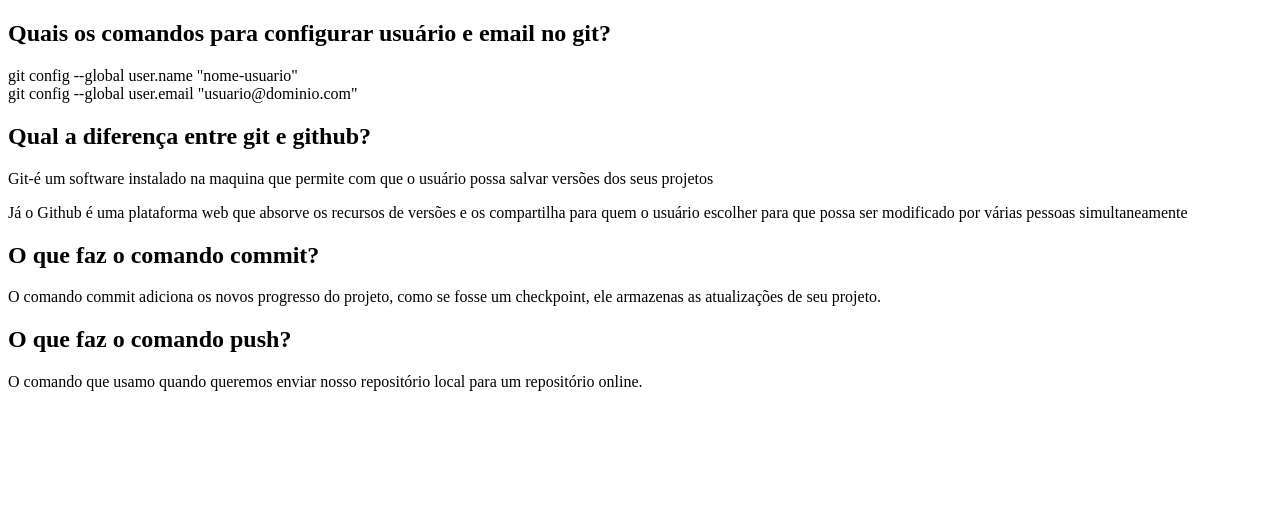
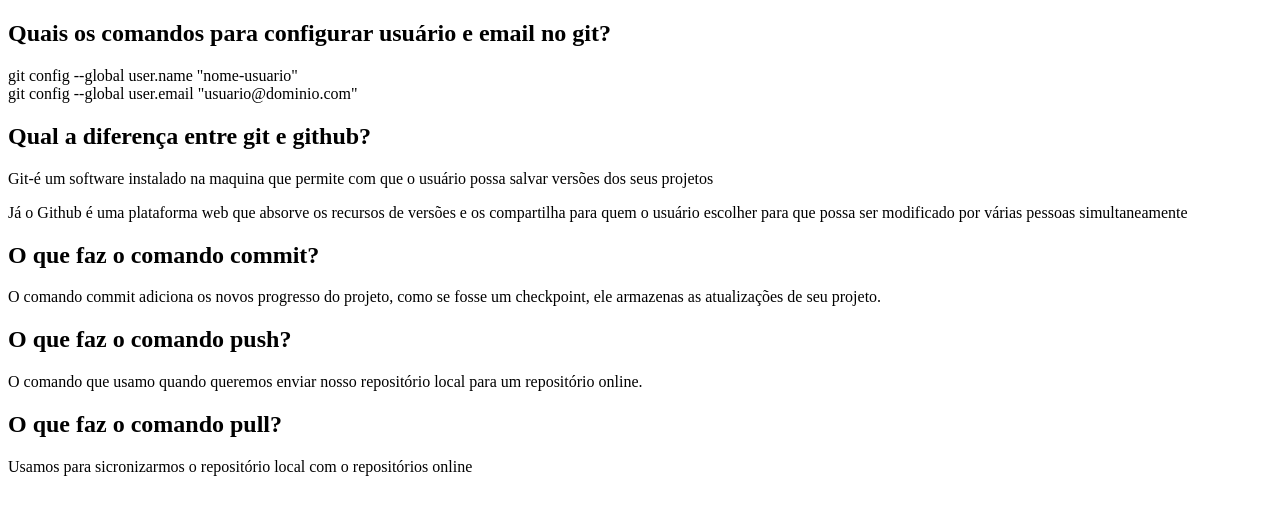
Before and after one commit to Psm0015/treinamento-git, a plain HTML site: page index.html in a window 1280 px wide. Drawn offline with Linux system fonts and the light colour scheme.

Commit message:
Quinta Pergunta

```diff
--- a/index.html
+++ b/index.html
@@ -17,5 +17,7 @@
     <p>O comando commit adiciona os novos progresso do projeto, como se fosse um checkpoint, ele armazenas as atualizações de seu projeto.</p>
     <h2>O que faz o comando push?</h2>
     <p>O comando que usamo quando queremos enviar nosso repositório local para um repositório online.</p>
+    <h2>O que faz o comando pull?</h2>
+    <p>Usamos para sicronizarmos o repositório local com o repositórios online</p>
 </body>
 </html>
```
